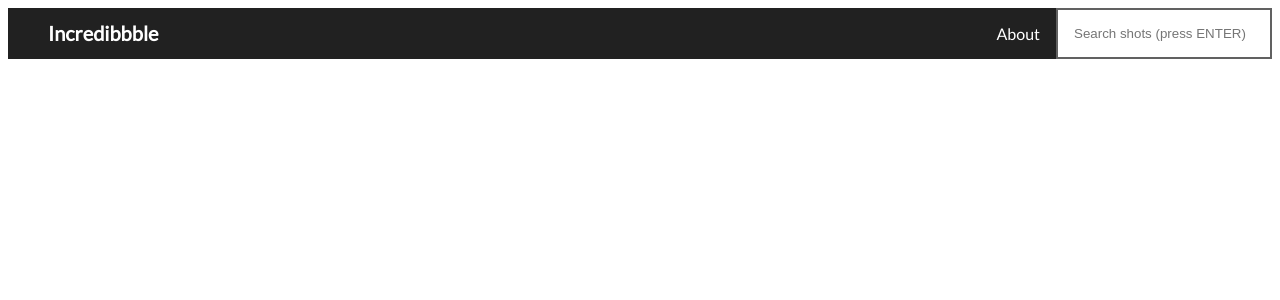
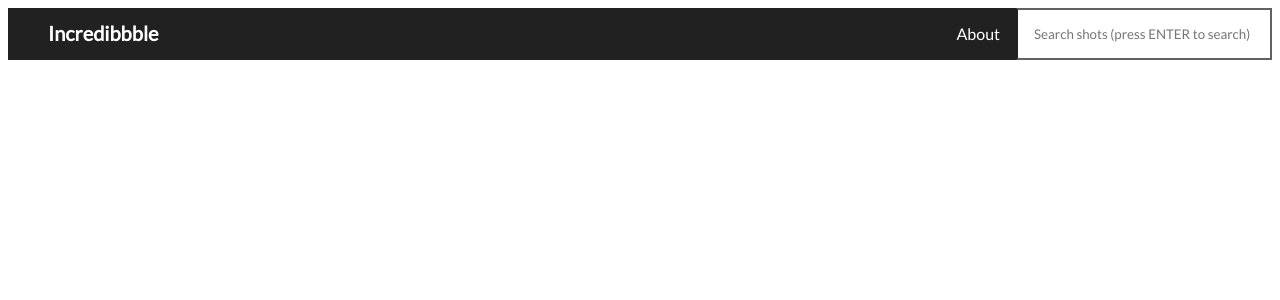
Before and after one commit to vaporwavie/incredibbble, a React (Create React App) app: page /#/ in a window 1280 px wide. Shown: the top 300 px of the page. Built offline with nearby package versions, Linux system fonts and the light colour scheme.

Commit message:
Adjusts search bar input

```diff
--- a/src/components/Navbar.js
+++ b/src/components/Navbar.js
@@ -14,10 +14,7 @@ class Navbar extends React.Component {
                 </li>
                 <li>
                     <form action="#">
-                        <input
-                            onClick={console.log("Search shots")}
-                            type="text"
-                            placeholder="Search shots (press ENTER)"/>
+                        <input type="text" placeholder="Search shots (press ENTER to search)"/>
                     </form>
                 </li>
             </ul>
--- a/src/css/index.css
+++ b/src/css/index.css
@@ -1,4 +1,4 @@
-html {
+html, input[type="text"] {
     font-family: 'Lato', sans-serif;
 }
 
@@ -20,27 +20,28 @@ html {
     color: white;
 }
 
-.menu li > a {
+.menu li>a {
     text-decoration: none;
     display: block;
     padding: 1em;
     color: white;
 }
 
-.menu li > form > input {
+.menu li>form>input {
     display: block;
     padding: 16px;
-    width: 180px;
+    width: 220px;
     border-style: solid;
     border-color: #616161;
+    border-left-color: #212121;
     transition: .5s;
 }
 
-.menu li > form > input:hover {
+.menu li>form>input:hover {
     border-color: #212121;
 }
 
-.menu li > form > input:focus {
+.menu li>form>input:focus {
     border-color: #212121;
     outline: none;
 }
```
